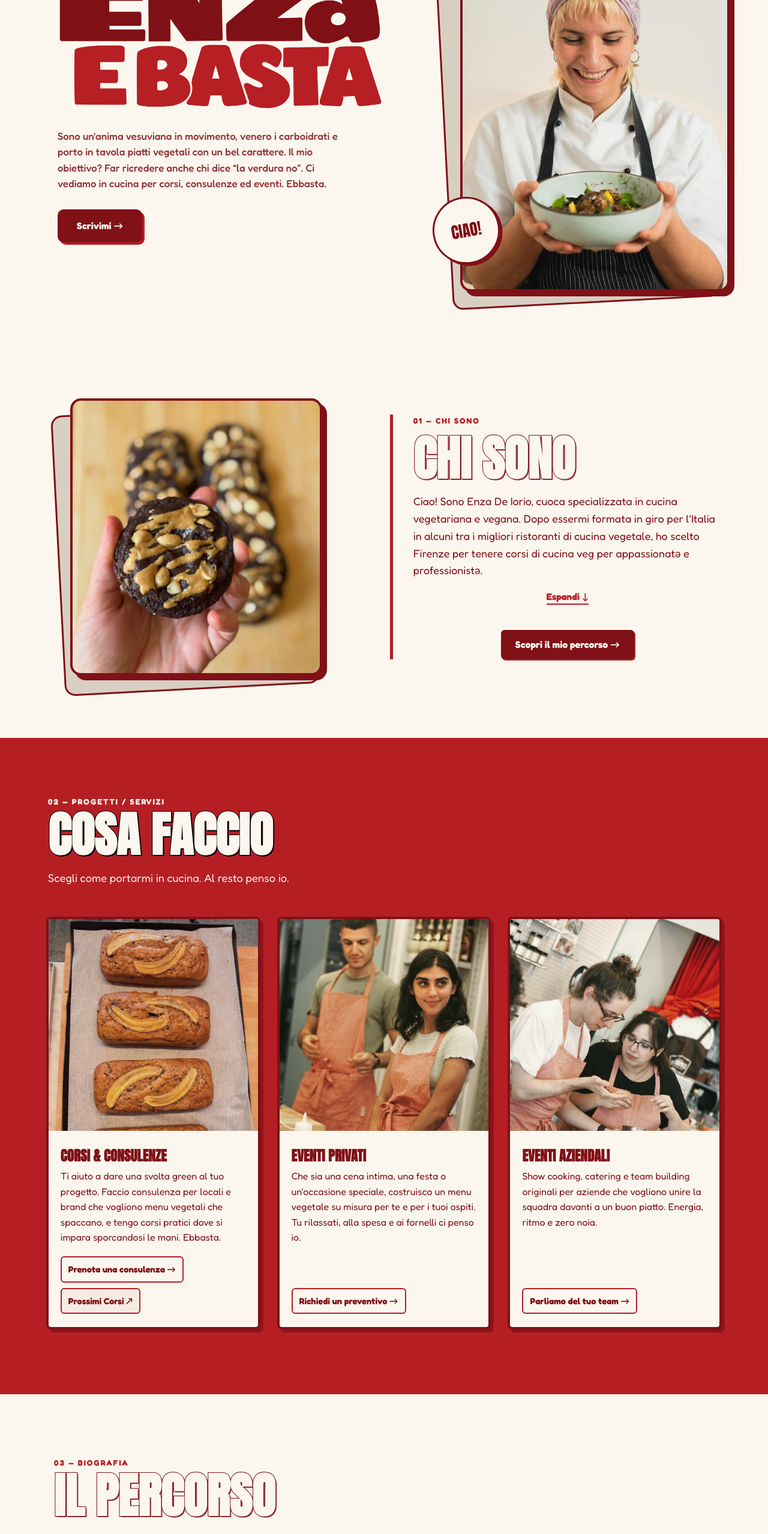
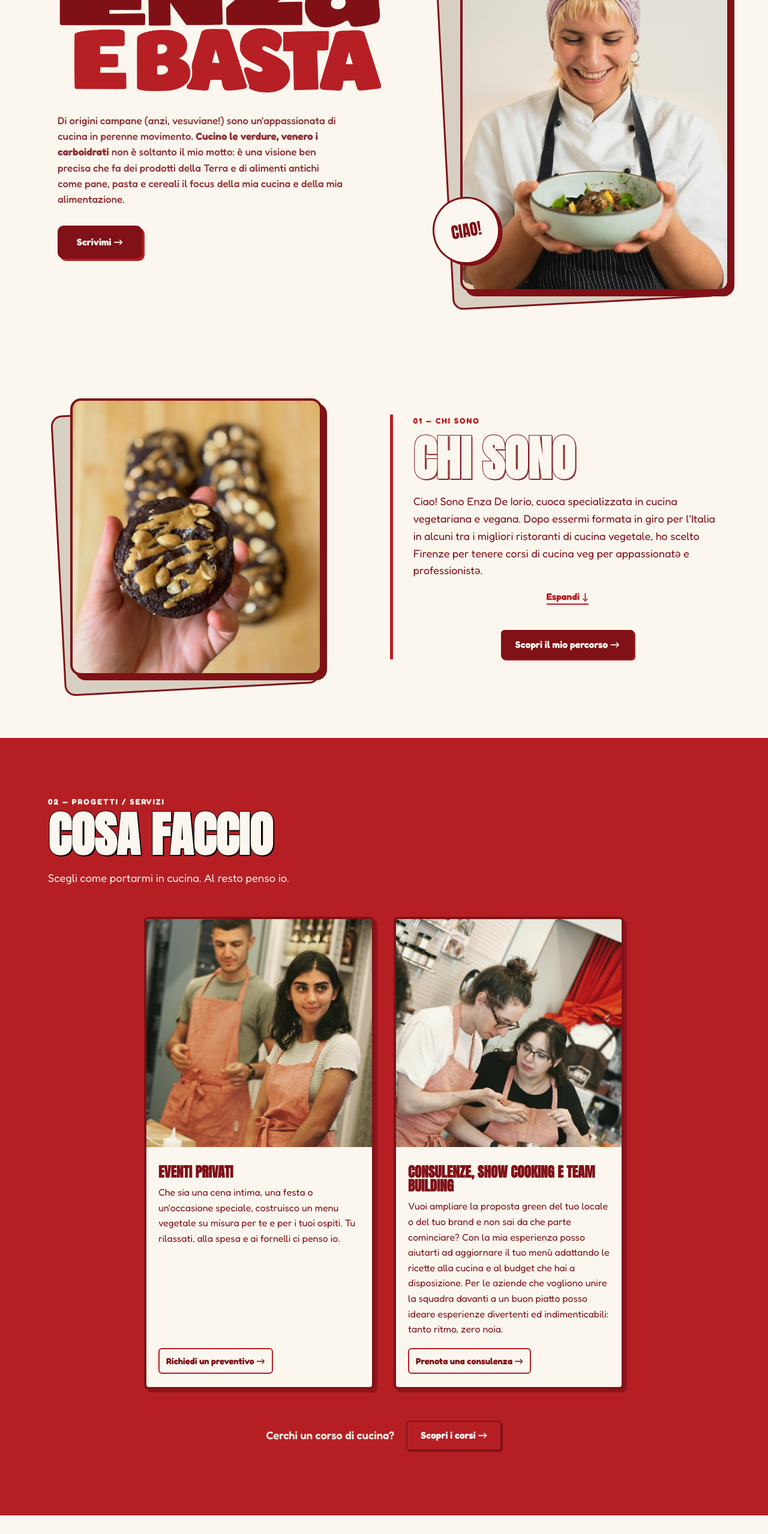
Before and after one commit to boscmorgan/Enza---Chef-website-build, a plain HTML site: page index.html in a window 1280 px wide. Shown: the part 240-2797 px from the top of the page at 60% size. Drawn offline with Linux system fonts and the light colour scheme.

Commit message:
Aggiornamenti Testo e Cards

```diff
--- a/css/style.css
+++ b/css/style.css
@@ -530,10 +530,16 @@ body.menu-open .lang-toggle{
 .servizi-sub{max-width:46ch;margin:10px 0 0;font-size:1.15rem;color:var(--rose-tint);}
 
 .cards{
-  max-width:1180px;margin:0 auto;
-  display:grid;grid-template-columns:repeat(auto-fit,minmax(260px,1fr));gap:28px;
+  max-width:800px;margin:0 auto;
+  display:grid;grid-template-columns:repeat(2,minmax(0,1fr));gap:32px;
   align-items:stretch;
 }
+.servizi-corsi-cta{
+  max-width:800px;margin:52px auto 0;
+  display:flex;flex-wrap:wrap;align-items:center;justify-content:center;gap:14px 20px;
+  text-align:center;
+}
+.servizi-corsi-cta p{margin:0;font-size:1.15rem;font-weight:600;color:var(--rose-tint);}
 .card{
   position:relative;
   background:transparent;color:var(--violet);
--- a/index.html
+++ b/index.html
@@ -186,14 +186,15 @@
     <section id="hero" class="hero">
       <div class="hero-inner">
         <div class="hero-text">
-          <p class="kicker" data-it="Cucina vegetale • Corsi • Consulenze • Eventi" data-en="Plant-based chef · Classes · Consulting · Events">Cucina vegetale • Corsi • Consulenze • Eventi</p>
+          <p class="kicker" data-it="Corsi – Consulenze – Eventi – Cenette" data-en="Classes – Consulting – Events – Dinners">Corsi – Consulenze – Eventi – Cenette</p>
           <h1 class="hero-logo-title">
             <img src="images/enza-e-basta_red.webp" alt="Enza e basta" width="3476" height="1450" />
           </h1>
-          <p class="hero-lead"
-             data-it="Sono un'anima vesuviana in movimento, venero i carboidrati e porto in tavola piatti vegetali con un bel carattere. Il mio obiettivo? Far ricredere anche chi dice “la verdura no”. Ci vediamo in cucina per corsi, consulenze ed eventi. Ebbasta."
-             data-en="I cook vegetables and worship carbs. A Vesuvian soul on the move: I bring bold, characterful plants to the table — even for the “I don't do veg” crowd. Classes, consulting and events. And that's that.">
-            Sono un'anima vesuviana in movimento, venero i carboidrati e porto in tavola piatti vegetali con un bel carattere. Il mio obiettivo? Far ricredere anche chi dice “la verdura no”. Ci vediamo in cucina per corsi, consulenze ed eventi. Ebbasta.
+          <p class="hero-lead">
+            <span data-it="Di origini campane (anzi, vesuviane!) sono un'appassionata di cucina in perenne movimento. "
+                  data-en="Campanian by origin (Vesuvian, to be precise!), I'm a food lover forever on the move. ">Di origini campane (anzi, vesuviane!) sono un'appassionata di cucina in perenne movimento. </span><strong data-it="Cucino le verdure, venero i carboidrati"
+                  data-en="I cook vegetables, I worship carbs">Cucino le verdure, venero i carboidrati</strong><span data-it=" non è soltanto il mio motto: è una visione ben precisa che fa dei prodotti della Terra e di alimenti antichi come pane, pasta e cereali il focus della mia cucina e della mia alimentazione."
+                  data-en=" isn't just my motto: it's a clear vision that puts the products of the Earth and ancient foods like bread, pasta and grains at the heart of my cooking and my diet."> non è soltanto il mio motto: è una visione ben precisa che fa dei prodotti della Terra e di alimenti antichi come pane, pasta e cereali il focus della mia cucina e della mia alimentazione.</span>
           </p>
           <a href="#contatti" data-scroll class="btn btn-dark"
              data-it="Scrivimi →" data-en="Get in touch →">Scrivimi →</a>
@@ -259,27 +260,6 @@
       </header>
 
       <div class="cards">
-        <!-- Corsi & Consulenze -->
-        <article class="card">
-          <div class="card-img">
-            <img src="images/serv-consulenze.jpg" alt="Pane dolce appena sfornato, frutto di consulenza e ricette" loading="lazy" />
-            <span class="badge" style="--badge:var(--saffron)" aria-hidden="true">
-              <svg viewBox="0 0 24 24" width="20" height="20"><path d="M6 3h9l3 3v15H6zM9 8h6M9 12h6M9 16h4" fill="none" stroke="currentColor" stroke-width="2.2" stroke-linecap="round" stroke-linejoin="round"/></svg>
-            </span>
-          </div>
-          <div class="card-body">
-            <h3 data-it="Corsi &amp; Consulenze" data-en="Classes &amp; Consulting">Corsi &amp; Consulenze</h3>
-            <p data-it="Ti aiuto a dare una svolta green al tuo progetto. Faccio consulenza per locali e brand che vogliono menu vegetali che spaccano, e tengo corsi pratici dove si impara sporcandosi le mani. Ebbasta."
-               data-en="I help give your project a greener direction. I consult for venues and brands that want bold plant-based menus, and I run hands-on classes where you learn by getting stuck in. And that's that.">
-              Ti aiuto a dare una svolta green al tuo progetto. Faccio consulenza per locali e brand che vogliono menu vegetali che spaccano, e tengo corsi pratici dove si impara sporcandosi le mani. Ebbasta.
-            </p>
-            <div class="card-ctas">
-              <a href="#contatti" data-scroll class="card-cta" data-it="Prenota una consulenza →" data-en="Book a consultation →">Prenota una consulenza →</a>
-              <a href="https://www.instagram.com/enza_ebbasta/" target="_blank" rel="noopener" class="card-cta card-cta--alt" data-it="Prossimi Corsi ↗" data-en="Class Calendar ↗">Prossimi Corsi ↗</a>
-            </div>
-          </div>
-        </article>
-
         <!-- Eventi Privati -->
         <article class="card">
           <div class="card-img">
@@ -309,13 +289,13 @@
             </span>
           </div>
           <div class="card-body">
-            <h3 data-it="Eventi Aziendali" data-en="Corporate Events">Eventi Aziendali</h3>
-            <p data-it="Show cooking, catering e team building originali per aziende che vogliono unire la squadra davanti a un buon piatto. Energia, ritmo e zero noia."
-               data-en="Show cooking, catering and original team building for companies that want to bring people together around a good plate. Energy, rhythm and zero boredom.">
-              Show cooking, catering e team building originali per aziende che vogliono unire la squadra davanti a un buon piatto. Energia, ritmo e zero noia.
+            <h3 data-it="Consulenze, Show Cooking e Team Building" data-en="Consulting, Show Cooking &amp; Team Building">Consulenze, Show Cooking e Team Building</h3>
+            <p data-it="Vuoi ampliare la proposta green del tuo locale o del tuo brand e non sai da che parte cominciare? Con la mia esperienza posso aiutarti ad aggiornare il tuo menù adattando le ricette alla cucina e al budget che hai a disposizione. Per le aziende che vogliono unire la squadra davanti a un buon piatto posso ideare esperienze divertenti ed indimenticabili: tanto ritmo, zero noia."
+               data-en="Want to expand the green offering of your venue or brand and don't know where to start? With my experience I can help you update your menu, adapting the recipes to your kitchen and the budget you have available. For companies that want to bring the team together around a good plate, I can design fun, unforgettable experiences: plenty of rhythm, zero boredom.">
+              Vuoi ampliare la proposta green del tuo locale o del tuo brand e non sai da che parte cominciare? Con la mia esperienza posso aiutarti ad aggiornare il tuo menù adattando le ricette alla cucina e al budget che hai a disposizione. Per le aziende che vogliono unire la squadra davanti a un buon piatto posso ideare esperienze divertenti ed indimenticabili: tanto ritmo, zero noia.
             </p>
             <div class="card-ctas">
-              <a href="#contatti" data-scroll class="card-cta" data-it="Parliamo del tuo team →" data-en="Let's talk team →">Parliamo del tuo team →</a>
+              <a href="#contatti" data-scroll class="card-cta" data-it="Prenota una consulenza →" data-en="Book a consultation →">Prenota una consulenza →</a>
             </div>
           </div>
         </article>
@@ -343,6 +323,12 @@
         </article>
         -->
 
+      </div>
+
+      <div class="servizi-corsi-cta">
+        <p data-it="Cerchi un corso di cucina?" data-en="Looking for a cooking class?">Cerchi un corso di cucina?</p>
+        <a href="#corsi" data-scroll class="btn btn-pink"
+           data-it="Scopri i corsi →" data-en="Discover the classes →">Scopri i corsi →</a>
       </div>
     </section>
 
@@ -405,9 +391,9 @@
             <span class="year" data-it="Prato" data-en="Prato">Prato</span>
             <div>
               <h3 data-it="Il pane" data-en="Bread">Il pane</h3>
-              <p data-it="Al “Forno Mangiapane” affino le basi della panificazione: pane e dolci da forno, in chiave vegana. Un alimento antico che mi riempie di meraviglia."
-                 data-en="At “Forno Mangiapane” I refine my baking foundations: bread and pastries, in a vegan key. An ancient food that still fills me with wonder.">
-                Al “Forno Mangiapane” affino le basi della panificazione: pane e dolci da forno, in chiave vegana. Un alimento antico che mi riempie di meraviglia.
+              <p data-it="Al “Forno Mangiapane” affino le basi della panificazione moderna e mi diverto a rivisitare dolci da forno in chiave vegana. Ma soprattutto cerco di approfondire un alimento antico che mi riempie di meraviglia: il pane."
+                 data-en="At “Forno Mangiapane” I refine the foundations of modern baking and have fun reinventing baked sweets in a vegan key. But above all I try to deepen my knowledge of an ancient food that fills me with wonder: bread.">
+                Al “Forno Mangiapane” affino le basi della panificazione moderna e mi diverto a rivisitare dolci da forno in chiave vegana. Ma soprattutto cerco di approfondire un alimento antico che mi riempie di meraviglia: il pane.
               </p>
             </div>
           </li>
@@ -437,13 +423,13 @@
           <p class="eyebrow" data-it="Corsi di cucina" data-en="Cooking classes">Corsi di cucina</p>
           <h2 class="section-title" data-it="Impara con me" data-en="Learn with me">Impara con me</h2>
           <p class="corsi-lead"
-             data-it="Dal 2025 ho aperto la mia scuola a Firenze per condividere tutto quello che ho imparato lungo la strada. I miei corsi sono esattamente come me: curiosi, professionali, attenti alla materia prima, ma senza fronzoli."
-             data-en="Since 2025, in Florence, I give back something of my experience: plant-based cooking classes that reflect my vision — curiosity, passion, professionalism and sustainability, both human and in the ingredients.">
-            Dal 2025 ho aperto la mia scuola a Firenze per condividere tutto quello che ho imparato lungo la strada. I miei corsi sono esattamente come me: curiosi, professionali, attenti alla materia prima, ma senza fronzoli.
+             data-it="Dal 2026 ho iniziato a tenere corsi di cucina a Firenze, per condividere ciò che ho imparato lungo la strada. Le mie lezioni sono esattamente come me: professionali, attente a ingredienti e materia prima ma anche curiose ed informali."
+             data-en="Since 2026 I've started teaching cooking classes in Florence, to share what I've learned along the way. My lessons are exactly like me: professional, attentive to ingredients and quality produce, but also curious and informal.">
+            Dal 2026 ho iniziato a tenere corsi di cucina a Firenze, per condividere ciò che ho imparato lungo la strada. Le mie lezioni sono esattamente come me: professionali, attente a ingredienti e materia prima ma anche curiose ed informali.
           </p>
-          <p data-it="È uno spazio offline per far andare le mani, fare due chiacchiere, scambiarsi ricette e divertirsi. L'approccio è serio quando serve (la tecnica conta!), ma l'atmosfera è leggera, accessibile e decisamente pop."
-             data-en="A real place to put your hands and heart to work, meet new people and share recipes (and jokes): true, offline conviviality. My approach: rigorous but adaptable, precise but down-to-earth, playful.">
-            È uno spazio offline per far andare le mani, fare due chiacchiere, scambiarsi ricette e divertirsi. L'approccio è serio quando serve (la tecnica conta!), ma l'atmosfera è leggera, accessibile e decisamente pop.
+          <p data-it="È uno spazio offline per far andare le mani, fare due chiacchiere, scambiarsi ricette e divertirsi. L'approccio è serio quando serve (la tecnica conta!), ma quella che cerco di creare è un'atmosfera leggera, amichevole, utile per superare il timore dei coltelli e dei fornelli!"
+             data-en="It's an offline space to get your hands moving, have a chat, swap recipes and have fun. My approach is serious when it needs to be (technique matters!), but what I try to create is a light, friendly atmosphere — one that helps you get over the fear of knives and stoves!">
+            È uno spazio offline per far andare le mani, fare due chiacchiere, scambiarsi ricette e divertirsi. L'approccio è serio quando serve (la tecnica conta!), ma quella che cerco di creare è un'atmosfera leggera, amichevole, utile per superare il timore dei coltelli e dei fornelli!
           </p>
 
           <button type="button" class="read-more" aria-expanded="false" aria-controls="corsiMore"
@@ -566,7 +552,7 @@
         <span>© <span id="year"></span> Enza e basta</span>
         <span class="foot-squiggle" aria-hidden="true">～ ✦ ～</span>
         <span class="footer-note">
-          <span data-it="Fatto a mano, con fame." data-en="Handmade, with hunger.">Fatto a mano, con fame.</span>
+          <span data-it="La mia fame mi precede." data-en="My hunger precedes me.">La mia fame mi precede.</span>
           <span class="site-credit">
             Crediti Sito - <a href="https://www.soundniccolo.com" target="_blank" rel="noopener">Sound Niccolò Studio</a>
           </span>
```
Also changed, not shown: 1 other file.
